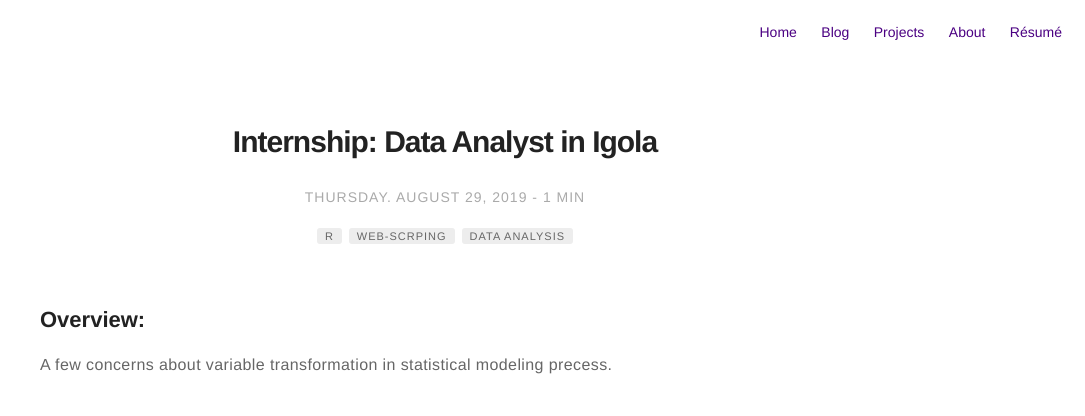
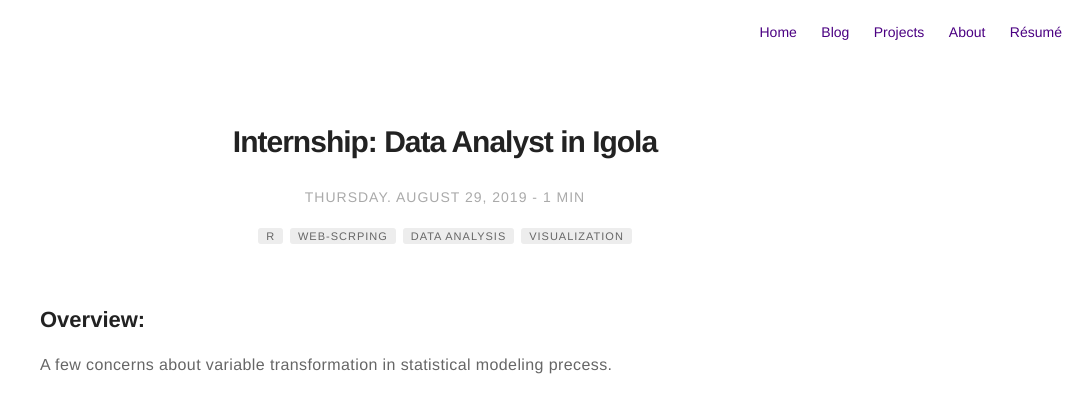
Before and after one commit to subaiwen/subaiwen.github.io, a Jekyll site: the page built from _posts/2019-8-29-Intern.md, in a window 1280 px wide. Shown: the top 416 px of the page, without its empty margins (195-1280 px from the left). Built offline with Jekyll 4.4.1, drawn with Linux system fonts in a browser that asks for light colours.

Commit message:
Update 2019-8-29-Intern.md

```diff
--- a/_posts/2019-8-29-Intern.md
+++ b/_posts/2019-8-29-Intern.md
@@ -8,7 +8,8 @@ tag:
 - R
 - Web-scrping
 - Data Analysis
--
+- Visualization
+projects: true
 category: project
 author: subaiwen
 description: Variable transformation
```
